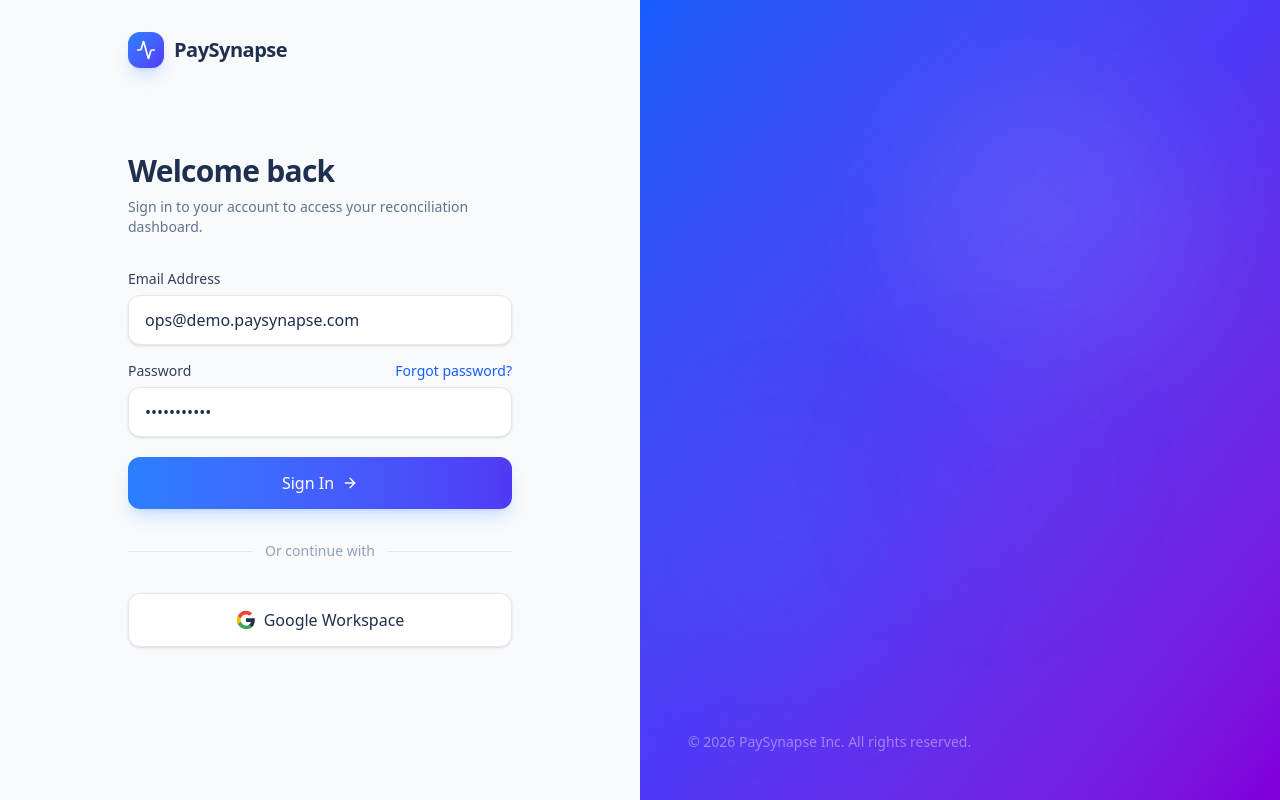
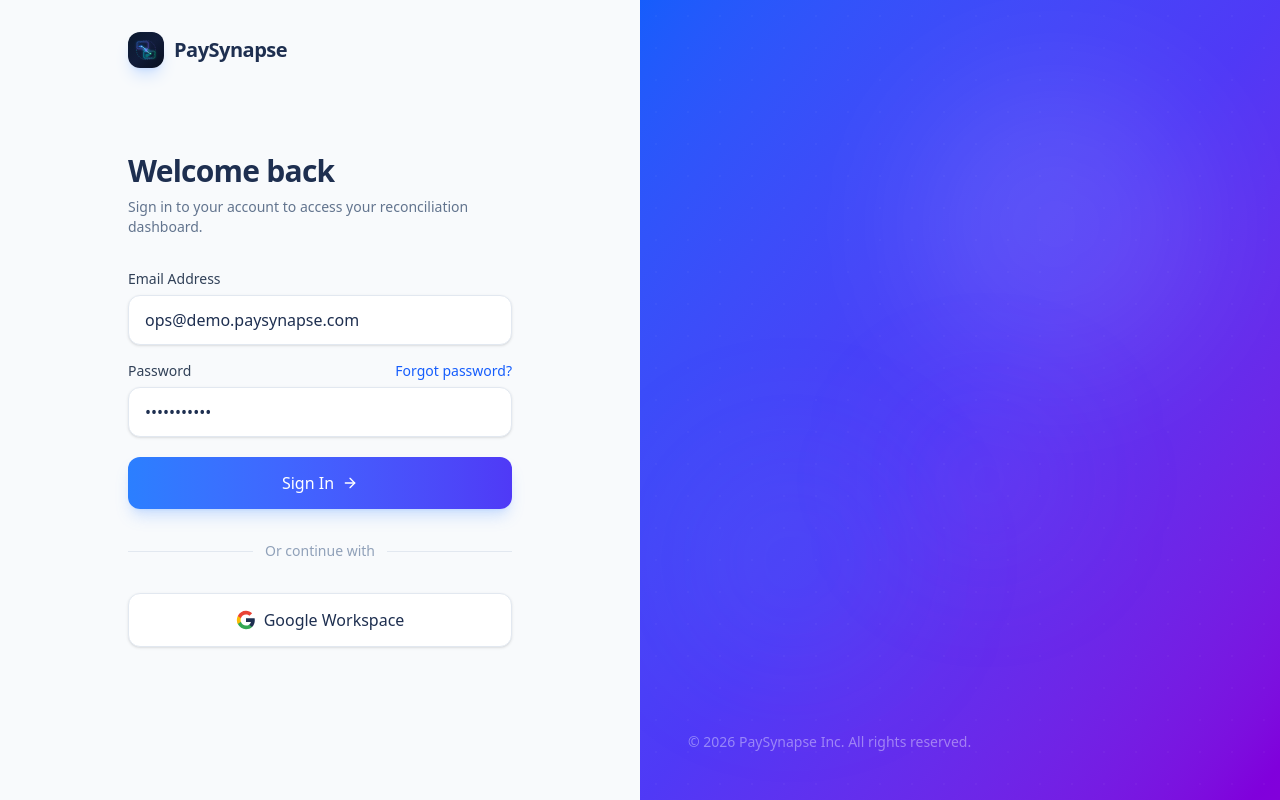
Before and after one commit to manu-1-1/PaySynapse, a Next.js app: page / in a window 1280 px wide. Built offline with nearby package versions, Linux system fonts and the light colour scheme.

Commit message:
feat(brand): add high-res vector logo SVG and set as app icon and favicon

```diff
--- a/app/layout.js
+++ b/app/layout.js
@@ -15,6 +15,13 @@ const geistMono = Geist_Mono({
 export const metadata = {
   title: "PaySynapse",
   description: "See the true state of your payment operations.",
+  icons: {
+    icon: [
+      { url: '/icon.svg', type: 'image/svg+xml' }
+    ],
+    shortcut: '/icon.svg',
+    apple: '/icon.svg',
+  },
 };
 
 export default function RootLayout({ children }) {
--- a/app/page.js
+++ b/app/page.js
@@ -48,9 +48,8 @@ export default function AuthPage() {
         {/* Brand */}
         <div className="absolute top-8 left-8 sm:left-16 md:left-24 xl:left-32">
           <Link href="/" className="flex items-center gap-2.5 group">
-            <div className="relative flex h-9 w-9 items-center justify-center rounded-xl bg-gradient-to-br from-blue-500 to-indigo-600 shadow-lg shadow-blue-500/20 group-hover:shadow-blue-500/40 transition-all duration-300">
-              <Activity className="h-5 w-5 text-white" />
-            </div>
+            {/* eslint-disable-next-line @next/next/no-img-element */}
+            <img src="/icon.svg" alt="PaySynapse Logo" className="h-9 w-9 rounded-xl shadow-lg shadow-blue-500/20 group-hover:shadow-blue-500/40 transition-all duration-300 group-hover:scale-105" />
             <span className="text-xl font-bold tracking-tight text-slate-900 dark:text-white">
               PaySynapse
             </span>
--- a/components/Sidebar.jsx
+++ b/components/Sidebar.jsx
@@ -22,8 +22,9 @@ export function Sidebar() {
       {/* Brand */}
       <div className="flex h-16 items-center border-b border-border/50 px-6">
         <Link href="/" className="flex items-center gap-2.5 group">
-          <div className="relative flex h-9 w-9 items-center justify-center rounded-xl bg-gradient-to-br from-blue-500 to-indigo-600 shadow-lg shadow-blue-500/20 group-hover:shadow-blue-500/40 transition-shadow duration-300">
-            <Activity className="h-5 w-5 text-white" />
+          <div className="relative flex h-9 w-9 items-center justify-center">
+            {/* eslint-disable-next-line @next/next/no-img-element */}
+            <img src="/icon.svg" alt="PaySynapse Logo" className="h-9 w-9 rounded-xl shadow-lg shadow-blue-500/20 group-hover:shadow-blue-500/40 transition-all duration-300 group-hover:scale-105" />
             <span className="absolute -top-0.5 -right-0.5 h-2.5 w-2.5 rounded-full bg-emerald-400 border-2 border-white dark:border-slate-950 animate-pulse" />
           </div>
           <span className="text-lg font-bold tracking-tight bg-gradient-to-r from-slate-900 to-slate-600 dark:from-white dark:to-slate-400 bg-clip-text text-transparent">
```
Also changed, not shown: app/icon.svg (added), public/icon.svg (added).
